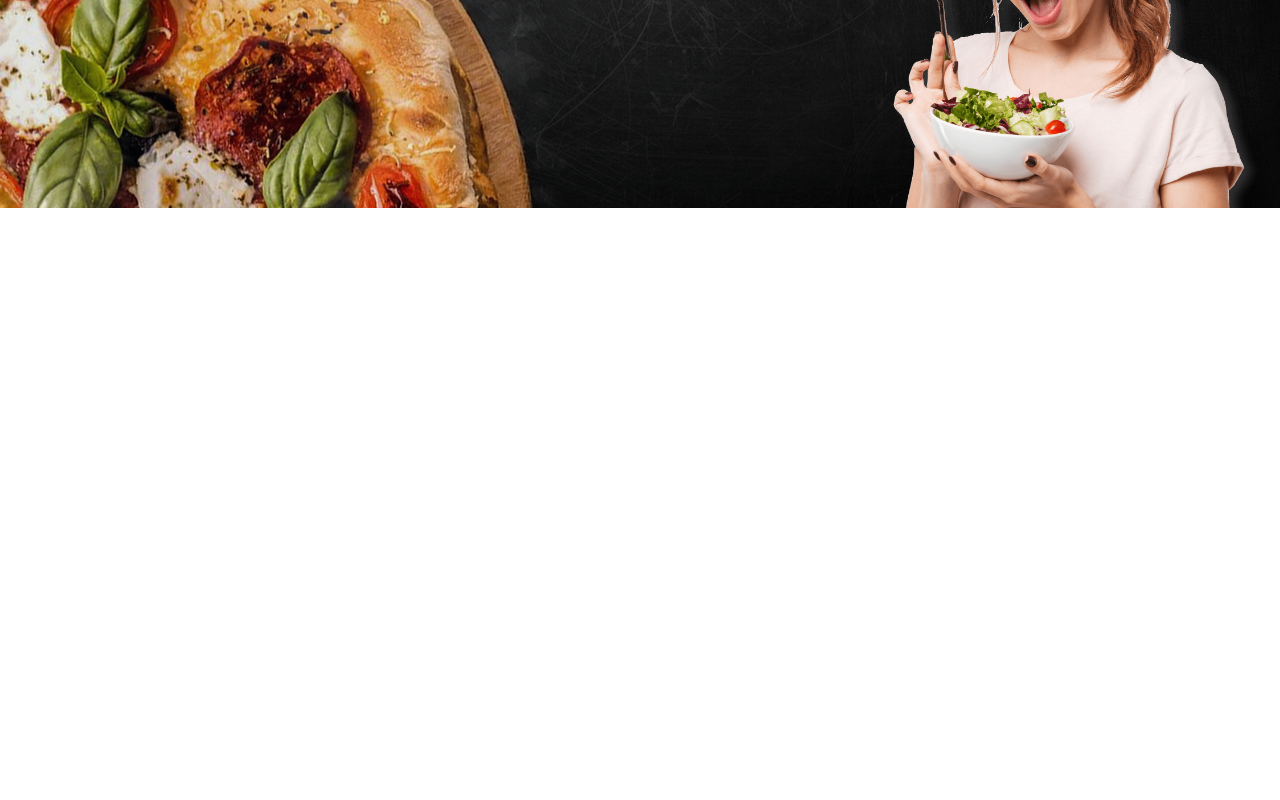
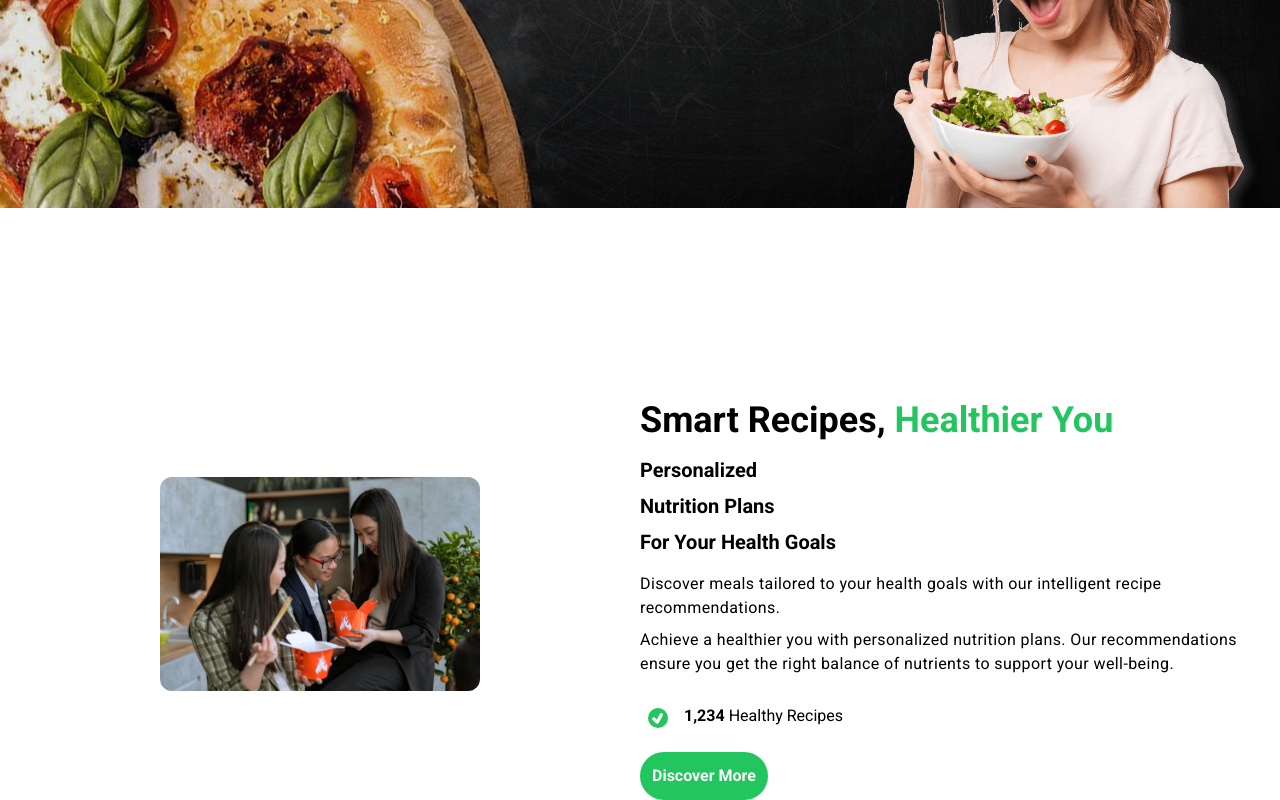
Before and after one commit to NirmaAbro/Eight-semester-fyp-frontend, a React (Create React App) app: page / in a window 1280 px wide. Shown: the part 696-1496 px from the top of the page. Before the commit the page ends 904 px from the top, so only its background shows below. Built offline with nearby package versions, Linux system fonts and the light colour scheme.

Commit message:
section2 added

```diff
--- a/src/App.js
+++ b/src/App.js
@@ -10,8 +10,10 @@ function App() {
     <div>
       <Router>
         <Navbar />
+        <HeroSection />
+        <Section2 />
         <Routes>
-          <Route path="/" element={<HeroSection />} />
+          {/* <Route index path="/" element={<HeroSection />} /> */}
           <Route path="/home" element={<HeroSection />} />
           <Route path="/about" element={<About />} />
           <Route path="/whoweare" element={<Section2 />} />
--- a/src/Components/HeroSection.jsx
+++ b/src/Components/HeroSection.jsx
@@ -26,7 +26,7 @@ function HeroSection() {
           recipe recommendations. Achieve a healthier you with personalized
           nutrition plans.
         </h5>
-        <button className="bg-green-500 hover:bg-green-700 text-white font-bold py-2 px-4 rounded mt-8">
+        <button className="bg-green-500 hover:bg-green-700 text-white font-bold md:py-2 md:px-4 p-2 rounded mt-8">
           Get Started
         </button>
       </div>
--- a/src/Components/Navbar.jsx
+++ b/src/Components/Navbar.jsx
@@ -25,13 +25,13 @@ function Navbar() {
 
         {/* Nav menu */}
         <div className={`lg:flex gap-8 hidden ${isNavOpen ? "hidden" : ""}`}>
-          <Link className="text-lg font-medium text-black hover:border-b-2 hover:border-green-500">
+          <Link className="text-lg font-medium text-black hover:border-b-2 hover:border-black">
             Home
           </Link>
 
           <a
             href="#"
-            className="text-lg font-medium text-black hover:border-b-2 hover:border-green-500"
+            className="text-lg font-medium text-black hover:border-b-2 hover:border-black"
           >
             About Us
           </a>
--- a/src/Components/Section2.jsx
+++ b/src/Components/Section2.jsx
@@ -7,29 +7,35 @@ function Section2() {
     <div className="flex justify-center items-center mt-20">
       <div className="w-1/2 mt-20">
         <img
-          className="justify-center items-center m-auto w-1/2 h-1/2"
+          className="justify-center items-center m-auto md:w-1/2 md:h-1/2 w-36 h-36  rounded-xl"
           src={pic}
           alt=""
         />
       </div>
       <div className="w-1/2 flex flex-col justify-center items-center">
         <div className="w-full mt-28">
-          <h1 className="text-4xl font-sans text-left font-bold mb-4">
+          <h1 className="md:text-4xl text-2xl font-sans text-left font-bold mb-4">
             Smart Recipes,{" "}
-            <span className="text-blue-500 justify-start items-start">
+            <span className="text-green-500 justify-start items-start">
               Healthier You
             </span>
           </h1>
-          <h6 className="text-xl font-semibold mb-2">Personalized</h6>
-          <h6 className="text-xl font-semibold mb-2">Nutrition Plans</h6>
-          <h6 className="text-xl font-semibold mb-4">For Your Health Goals</h6>
+          <h6 className="md:text-xl font-semibold mb-2 text-sm ">
+            Personalized
+          </h6>
+          <h6 className="md:text-xl font-semibold mb-2 text-sm">
+            Nutrition Plans
+          </h6>
+          <h6 className="md:text-xl font-semibold mb-4 text-sm">
+            For Your Health Goals
+          </h6>
         </div>
 
-        <p className="text-base mb-2">
+        <p className="md:text-base text-xs  mb-2 tracking-wide">
           Discover meals tailored to your health goals with our intelligent
           recipe recommendations.
         </p>
-        <p className="text-base">
+        <p className="md:text-base text-xs  mb-2 tracking-wide">
           Achieve a healthier you with personalized nutrition plans. Our
           recommendations ensure you get the right balance of nutrients to
           support your well-being.
@@ -41,7 +47,7 @@ function Section2() {
           </p>
         </div>
         <div className="w-full">
-          <button className="bg-blue-500 text-white font-bold justify-center items-center p-3 rounded-full">
+          <button className="bg-green-500 text-white md:font-bold font-semibold p-1 justify-center items-center md:p-3 rounded-full">
             Discover More
           </button>
         </div>
```
